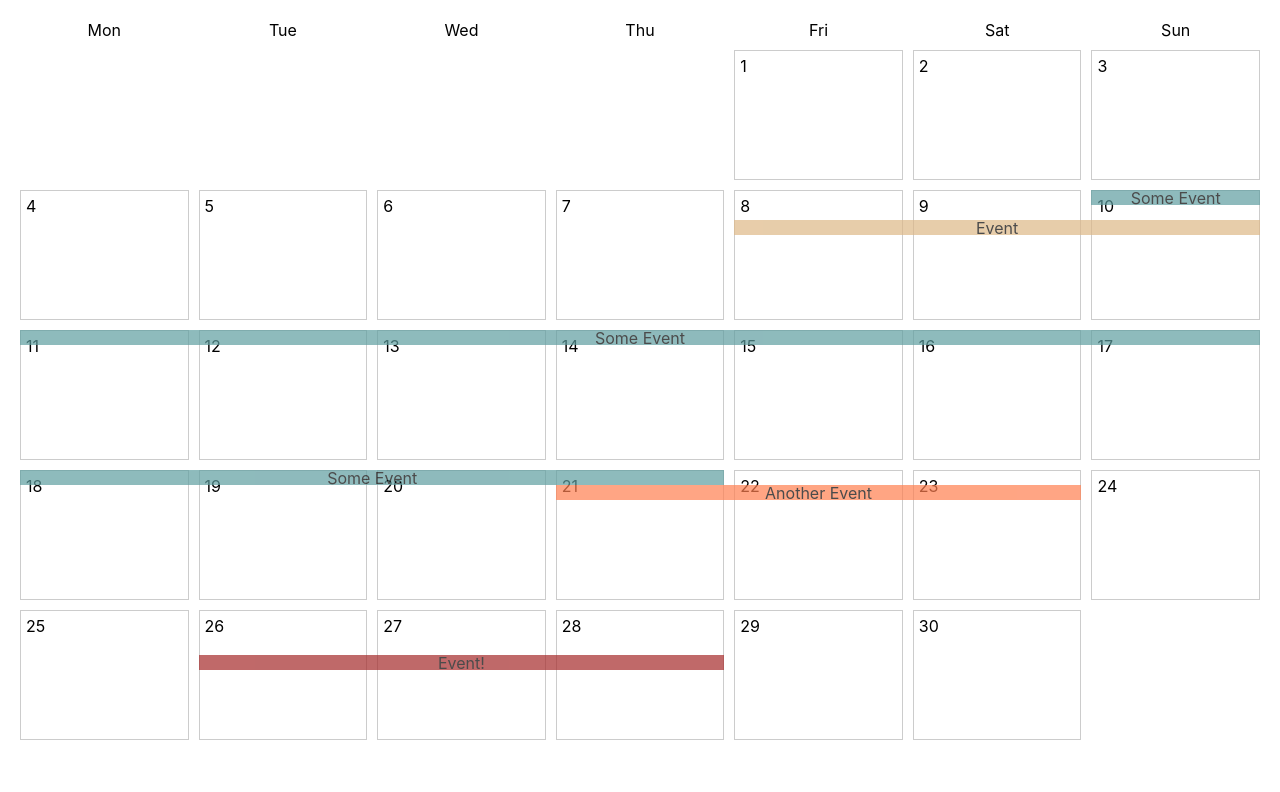
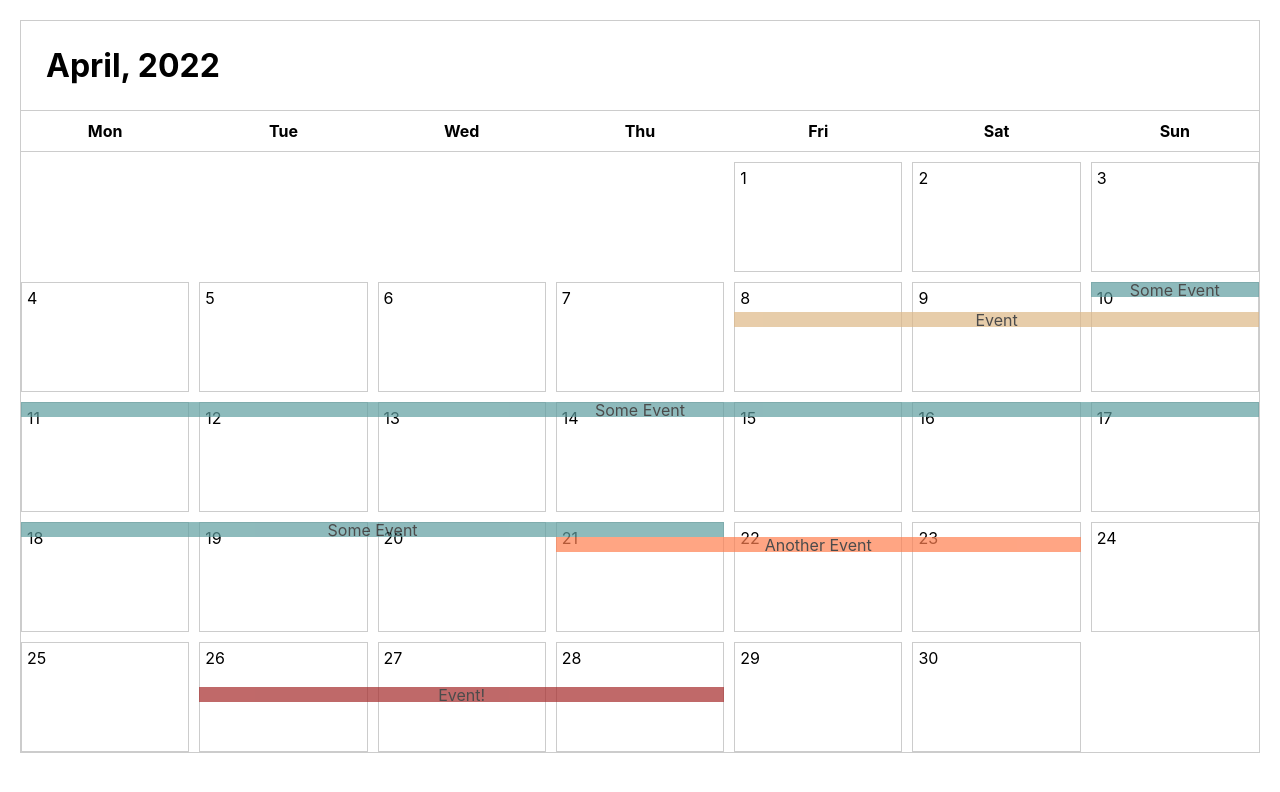
Before and after one commit to NikitoriusMinsk/react-task-calendar-component, a Next.js app: page / in a window 1280 px wide. Shown: the top 792 px of the page. Built offline with nearby package versions, Linux system fonts and the light colour scheme.

Commit message:
some design

```diff
--- a/components/Calendar.js
+++ b/components/Calendar.js
@@ -7,8 +7,8 @@ const date = new Date();
 function daysInMonth (month, year) {
     return new Date(year, month+1, 0).getDate();
 }
-function getColumn(day){
-    const dayOfWeek = new Date(date.getFullYear(), date.getMonth(), day).getDay();
+function getColumn(day, month, year){
+    const dayOfWeek = new Date(year, month, day).getDay();
     return dayOfWeek === 0 ? 7 : dayOfWeek;
 }
 const schedule = [
@@ -39,7 +39,6 @@ const schedule = [
 ]
 
 export default function Calendar() {
-
     const [positions, setPositions] = useState([]);
     const [days, setDays] = useState([]);
     const [events, setEvents] = useState([]);
@@ -50,7 +49,7 @@ export default function Calendar() {
         const positions = {};
         let row = 1;
         for (let i = 1; i <= dayCount; i++) {
-            const column = getColumn(i);
+            const column = getColumn(i, date.getMonth(), date.getFullYear());
             positions[i] = {
                 row,
                 column
@@ -161,7 +160,10 @@ export default function Calendar() {
     }, [positions])
 
     return (
-        <>
+        <div className={styles.container}>
+            <div className={styles.header}>
+                <h1>{date.toLocaleString('en', { month: 'long' })}, {date.getFullYear()}</h1>
+            </div>
             <div className={styles.daysHeader}>
                 <span>Mon</span>
                 <span>Tue</span>
@@ -171,7 +173,7 @@ export default function Calendar() {
                 <span>Sat</span>
                 <span>Sun</span>
             </div>
-            <div className={styles.container}>
+            <div className={styles.calendarContainer}>
                 <div className={styles.events}>
                     {events}
                 </div>
@@ -179,7 +181,7 @@ export default function Calendar() {
                     {days}
                 </div>
             </div>
-        </>
+        </div>
     )
 }
 
--- a/styles/components/Calendar.module.css
+++ b/styles/components/Calendar.module.css
@@ -1,6 +1,9 @@
 .container{
+    border: 1px solid #ccc;
+}
+.calendarContainer{
     position: relative;
-    --cell_height: 130px
+    --cell_height: 110px;
 }
 .calendar{
     display: grid;
@@ -20,16 +23,26 @@
     gap: 10px;
     z-index: 20;
 }
+.header{
+    display: flex;
+    justify-content: space-between;
+    align-items: center;
+    padding: 25px;
+}
 .daysHeader{
     display: grid;
     grid-template-columns: repeat(7, 1fr);
     gap: 10px;
     margin-bottom: 10px;
+    border-bottom: 1px solid #ccc;
+    border-top: 1px solid #ccc;
+    padding: 10px 0;
 }
 .daysHeader span{
     display: flex;
     justify-content: center;
     align-items: center;
+    font-weight: 700;
 }
 .day{
     position: relative;
--- a/styles/globals.css
+++ b/styles/globals.css
@@ -14,3 +14,7 @@ a {
 * {
   box-sizing: border-box;
 }
+
+h1, h2, h3, h4, h5{
+    margin: 0;
+}
```
